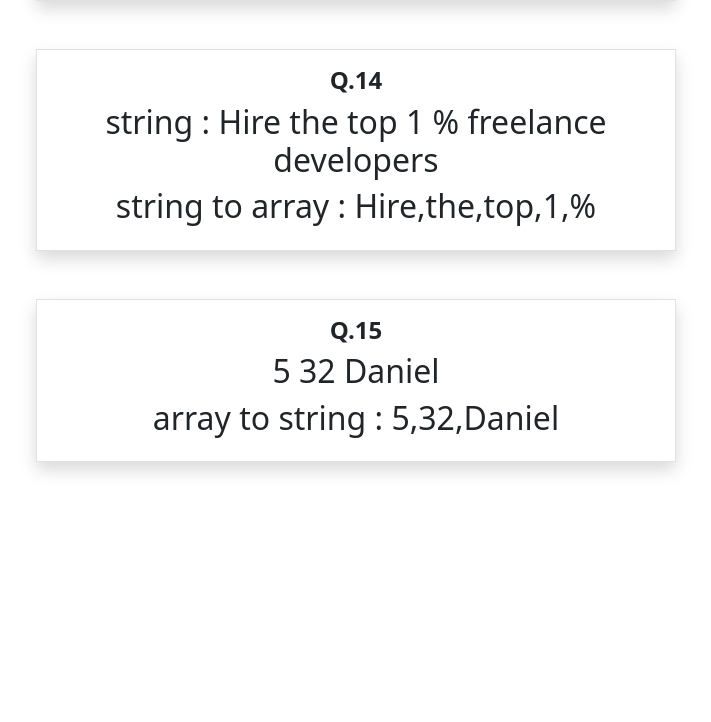
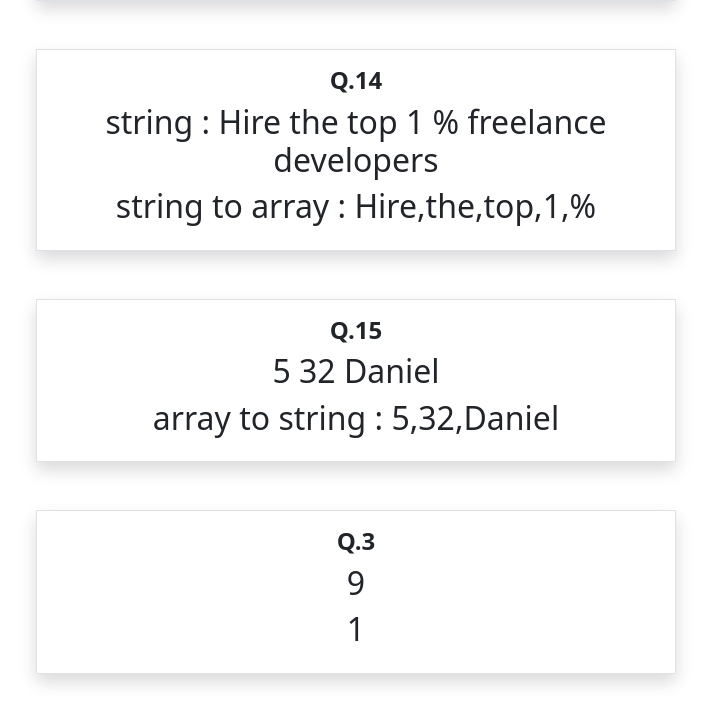
Before and after one commit to patelpriya0987/pr5, a plain HTML site: page pr5/index.html in a window 1280 px wide. Shown: the part 2223-2945 px from the top of the page, without its empty margins (284-995 px from the left). Before the commit the page ends 2733 px from the top, so only its background shows below. Drawn offline with nearby package versions, Linux system fonts and the light colour scheme.

Commit message:
Update index.html

```diff
--- a/pr5/index.html
+++ b/pr5/index.html
@@ -74,7 +74,12 @@
         <h2 id="arr-2"></h2>
         <h2 id="str-2"></h2>
     </div>
-
+     <!-- Question.3 array to string -->
+    <div class="shadow col-6 mx-auto my-5 p-3 text-center border">
+        <h2 class="fs-4 fw-semibold"> Q.3</h2>
+        <h2 id="arr-3"></h2>
+        <h2 id="str-3"></h2>
+    </div>
     <!-- bootstrap js -->
     <script src="https://cdn.jsdelivr.net/npm/bootstrap@5.3.3/dist/js/bootstrap.min.js" integrity="sha384-0pUGZvbkm6XF6gxjEnlmuGrJXVbNuzT9qBBavbLwCsOGabYfZo0T0to5eqruptLy" crossorigin="anonymous"></script>
 
```
